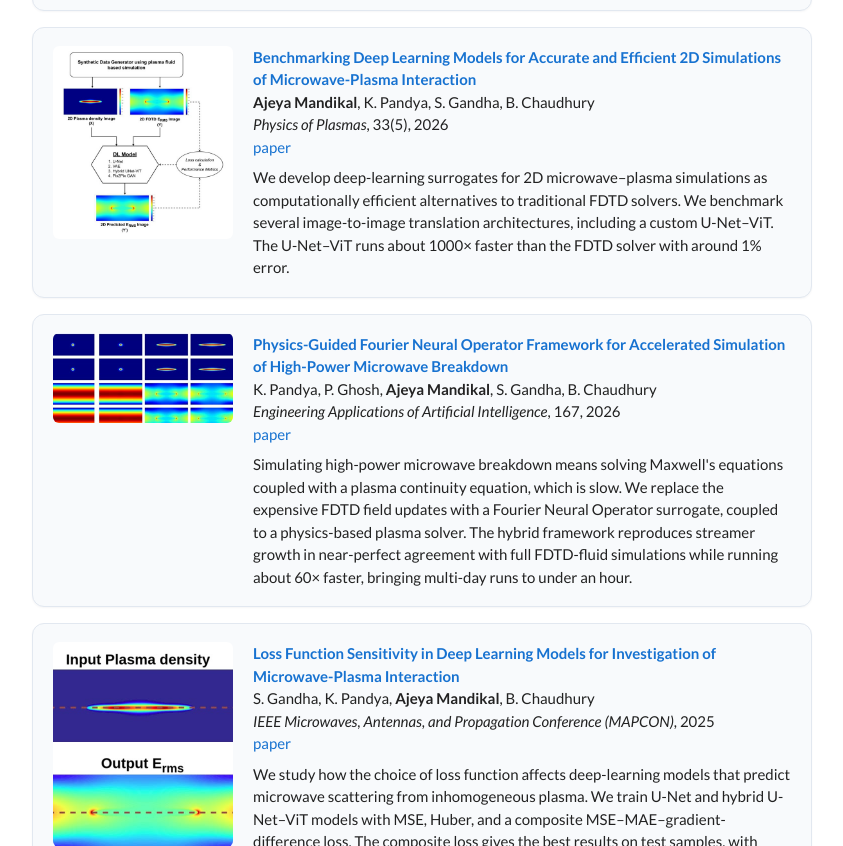
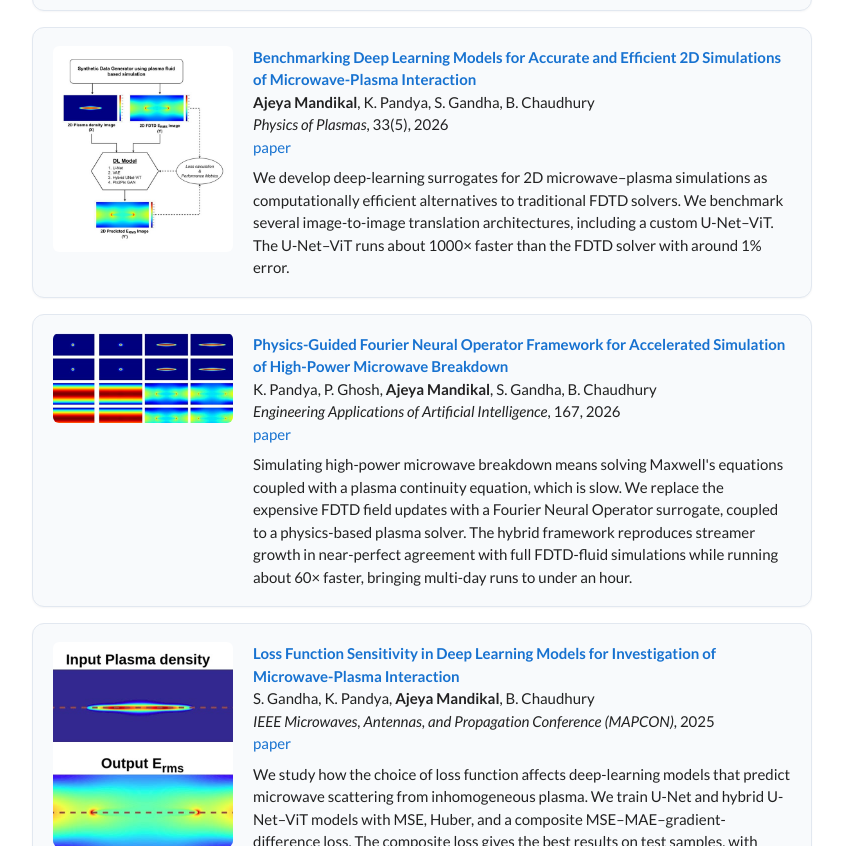
Before and after one commit to Ajeya02/Ajeya02.github.io, a plain HTML site: page index.html in a window 1280 px wide. Shown: the part 1458-2304 px from the top of the page, without its empty margins (218-1061 px from the left). Drawn offline with Linux system fonts and the light colour scheme.

Commit message:
More top/bottom padding on Fig. 3 thumbnail
Co-Authored-By: Claude Opus 5.5 (1M context) <noreply@anthropic.com>

```diff
--- a/index.html
+++ b/index.html
@@ -116,7 +116,7 @@
     </article>
 
     <article class="paper">
-      <div class="thumb"><a href="images/pop_fig3.jpg"><img src="images/pop_fig3.jpg" alt="Flow chart of the training process: simulated plasma density and FDTD field images train the deep-learning models"></a></div>
+      <div class="thumb"><a href="images/pop_fig3_v2.jpg"><img src="images/pop_fig3_v2.jpg" alt="Flow chart of the training process: simulated plasma density and FDTD field images train the deep-learning models"></a></div>
       <div class="info">
         <a href="https://doi.org/10.1063/5.0320578" class="title">Benchmarking Deep Learning Models for Accurate and Efficient 2D Simulations of Microwave-Plasma Interaction</a><br>
         <strong>Ajeya Mandikal</strong>, K. Pandya, S. Gandha, B. Chaudhury<br>
```
Also changed, not shown: images/pop_fig3.jpg (deleted), images/pop_fig3_v2.jpg (added).
